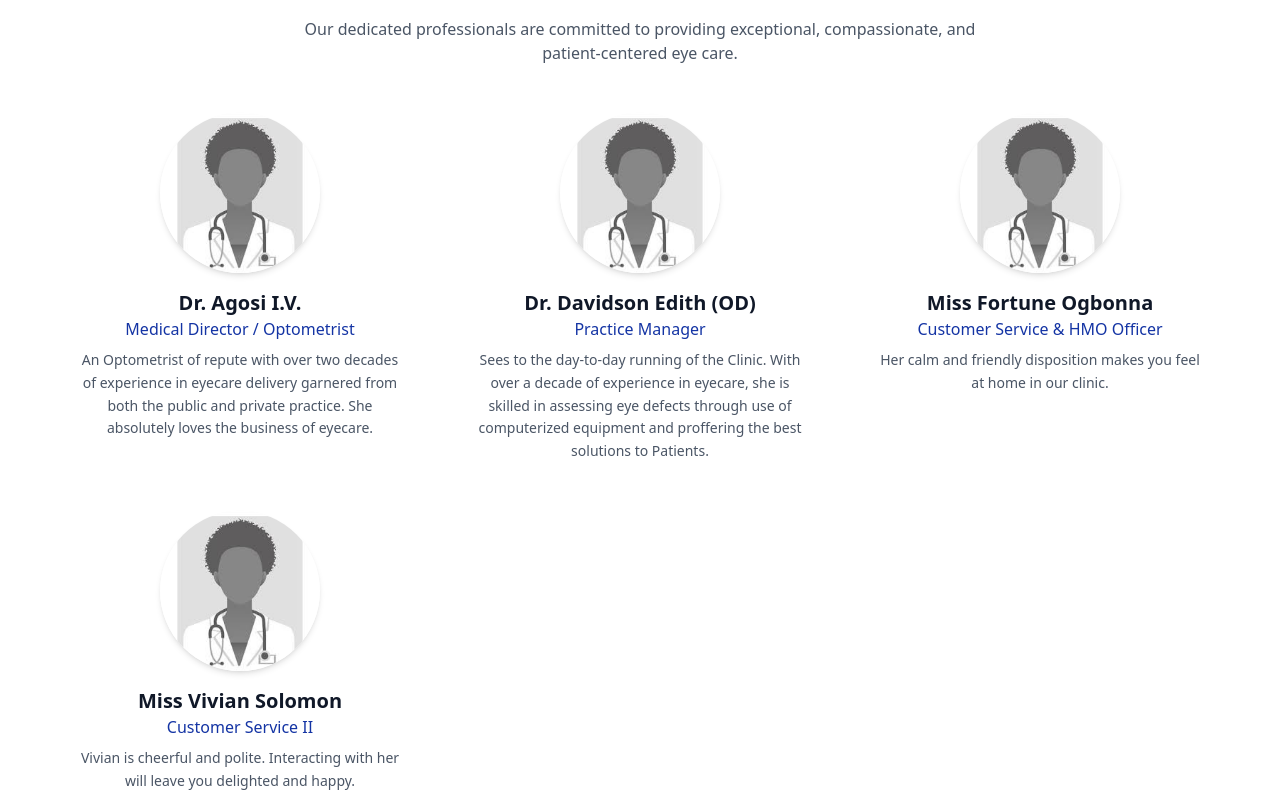
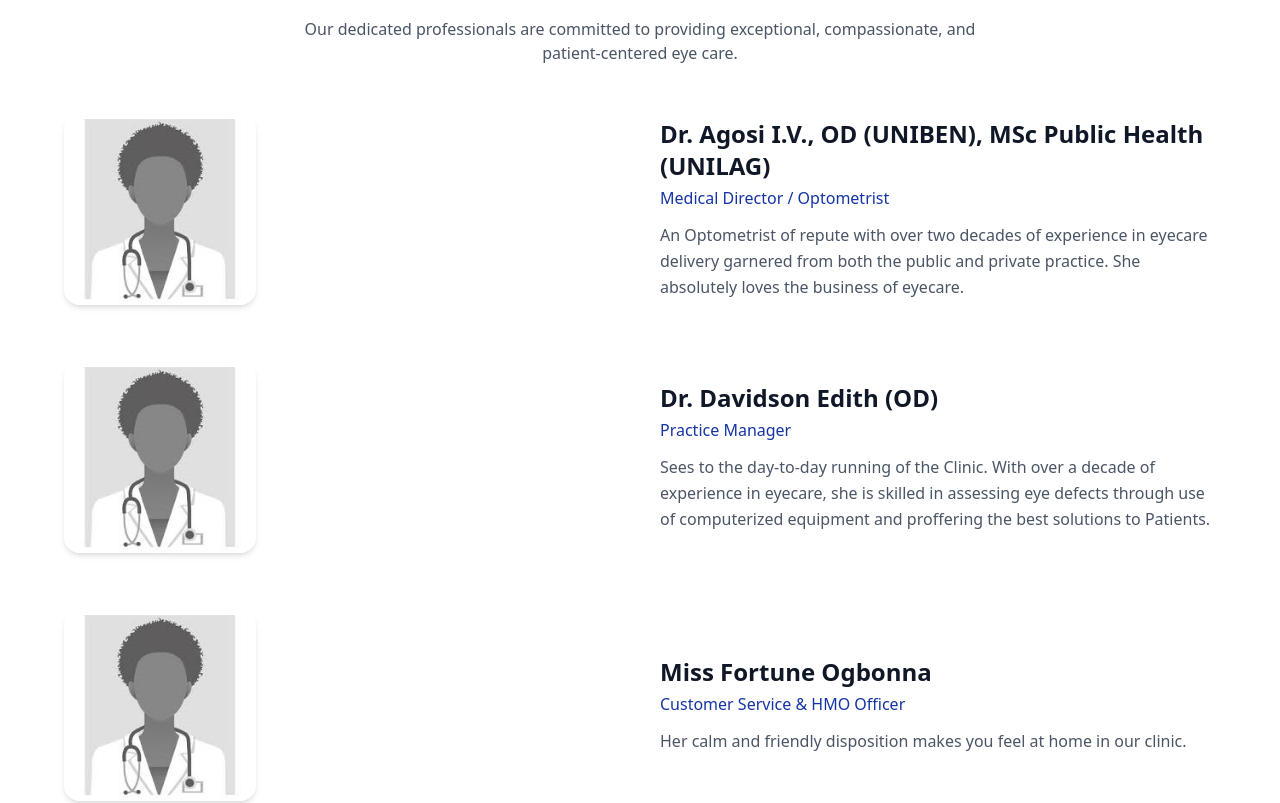
Before and after one commit to ChiomaAg/BroadVision, a React (Vite) app in the folder broadVision/: page /AboutUs in a window 1280 px wide. Shown: the part 787-1590 px from the top of the page. Built offline with nearby package versions, Linux system fonts and the light colour scheme.

Commit message:
edited about section

```diff
--- a/broadVision/src/components/MeetTheTeam.jsx
+++ b/broadVision/src/components/MeetTheTeam.jsx
@@ -3,15 +3,14 @@ import doc2 from '../assets/doctor.jpeg';
 import doc3 from '../assets/doctor.jpeg';
 import doc4 from '../assets/doctor.jpeg';
 
-export default function MeetTheTeam( ) {
+export default function MeetTheTeam() {
 
     const team = [
         {
-    name: "Dr. Agosi I.V.",
+            name: "Dr. Agosi I.V., OD (UNIBEN), MSc Public Health (UNILAG)",
             role: "Medical Director / Optometrist",
             image: doc1, // replace with actual import
             bio: "An Optometrist of repute with over two decades of experience in eyecare delivery garnered from both the public and private practice. She absolutely loves the business of eyecare.",
-    qualifications: "OD (UNIBEN), MSc Public Health (UNILAG)",
         },
         {
             name: "Dr. Davidson Edith (OD)",
@@ -45,31 +44,37 @@ export default function MeetTheTeam( ) {
                 </p>
             </div>
 
-      <div className="grid grid-cols-1 sm:grid-cols-2 lg:grid-cols-3 gap-12 max-w-7xl mx-auto">
+            <div className="space-y-14 max-w-7xl mx-auto">
                 {team.map((member, i) => (
-          <div key={i} className="text-center">
-            {/* IMAGE */}
+                    <div
+                        key={i}
+                        className="grid grid-cols-1 md:grid-cols-2 gap-10 items-center"
+                    >
+                        {/* LEFT — IMAGE */}
                         <img
                             src={member.image}
                             alt={member.name}
-              className="w-40 h-40 mx-auto rounded-full object-cover shadow-md"
+                            className="w-48 h-48 rounded-2xl object-cover shadow-md mx-auto md:mx-0"
                         />
 
-            {/* NAME */}
-            <h3 className="mt-4 text-xl font-semibold text-gray-900">
-              {member.name}
-            </h3>
+                        {/* RIGHT — TEXT */}
+                        <div>
+                            <h3 className="text-2xl font-semibold text-gray-900">{member.name}</h3>
 
-            {/* ROLE */}
-            <p className="text-[#1434A4] font-medium">{member.role}</p>
+                            <p className="text-[#1434A4] font-medium mt-1">{member.role}</p>
 
-            {/* BIO */}
-            <p className="mt-2 text-gray-600 text-sm leading-relaxed px-3">
-              {member.bio}
+                            {member.qualifications && (
+                                <p className="text-gray-700 font-semibold mt-1">
+                                    {member.qualifications}
                                 </p>
+                            )}
+
+                            <p className="mt-3 text-gray-600 leading-relaxed">{member.bio}</p>
+                        </div>
                     </div>
                 ))}
             </div>
+
         </section>
     );
 }
```
Lines whose indentation alone changed are shown as unchanged.
